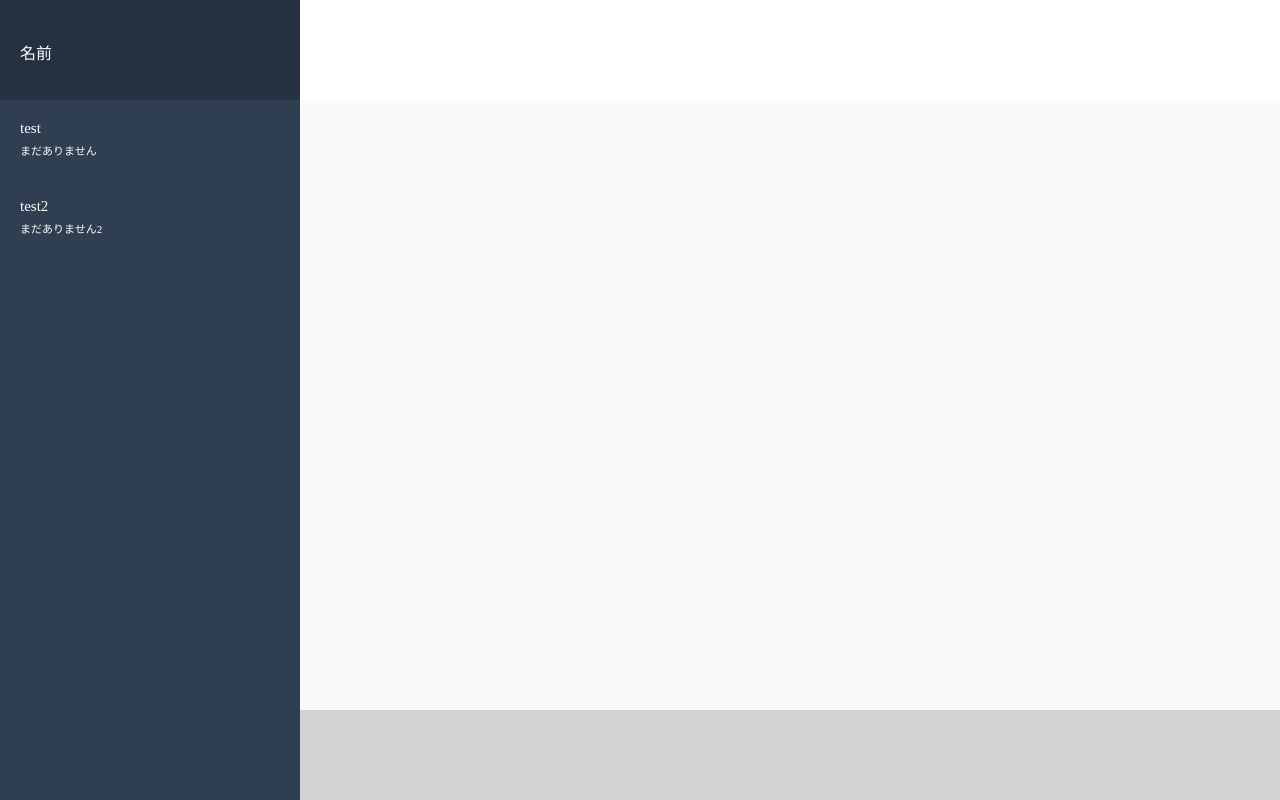
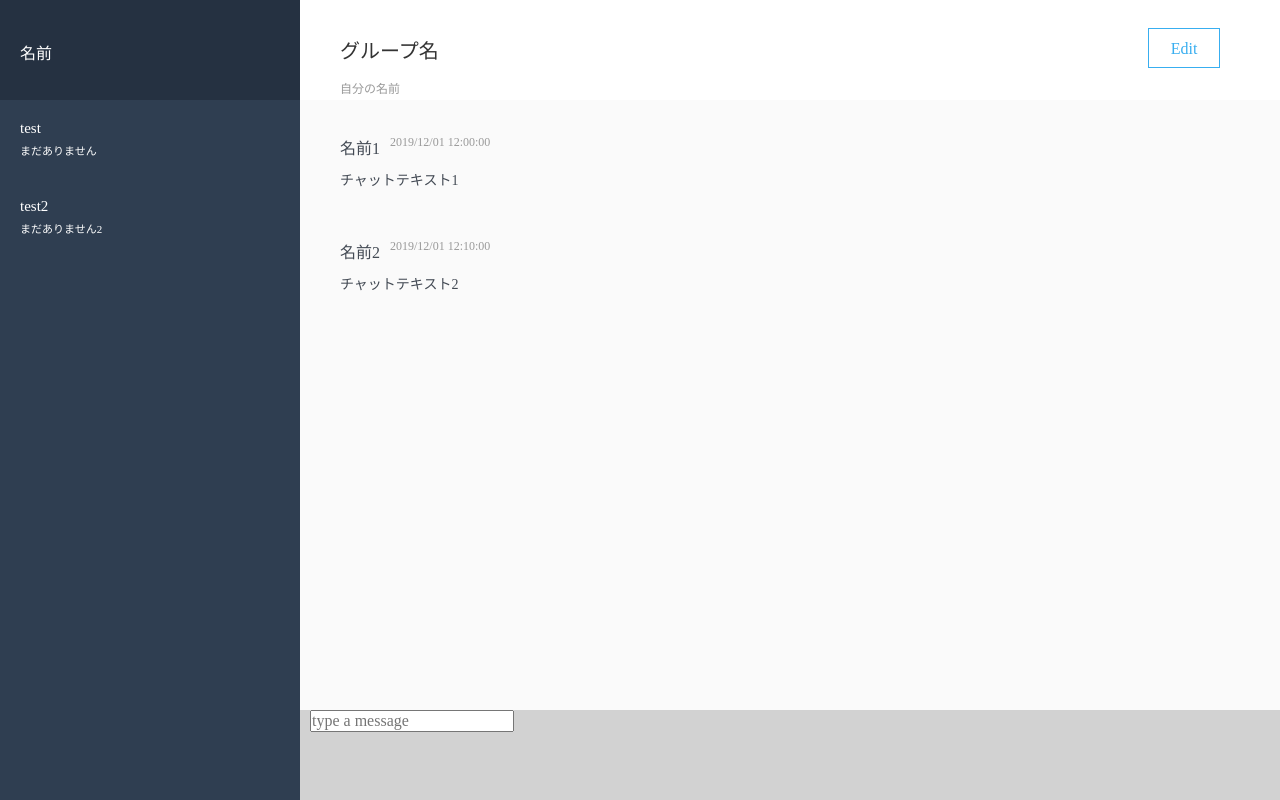
Before and after one commit to syo55555sono/chat-space, a Rails app: page / in a window 1280 px wide. Run offline with Rails 7, Linux system fonts and the light colour scheme; style sheets or scripts are compiled from the project's sources; some libraries are stand-ins or nearby versions.

Commit message:
main form以外

```diff
--- a/app/assets/stylesheets/_main-chat.scss
+++ b/app/assets/stylesheets/_main-chat.scss
@@ -5,22 +5,120 @@
 
   .main-header {
     height: 100px;
+    display: flex;
+    justify-content: space-between;
+    padding-left: 40px;
+    padding-right: 40px;
 
-    // &__left {
-    //   height: 100%;
-    //   margin-left: 40px;
+    &__left {
+      height: 100%;
+      width: 100%;
+      padding-top: 35px;
 
-    // }
+      &__group {
+        color: #333333;
+        font-size: 20px;
+        margin-bottom: 15px;
+      }
+
+      &__name {
+        color: #999999;
+        font-size: 12px;
+      }
+
+    }
+
+    &__right {
+
+      &__btn {
+        margin-top: 28px;
+        margin-right: 20px;
+        margin-left: 20px;
+        height: 40px;
+        width: 72px;
+        border: solid 1px
+
+      }
+
+      .btn {
+        color:#38aef0;
+        text-decoration: none;
+        text-align: center;
+        line-height: 40px;
+      }
+
+    }
+
   }
 
-  .chat-main {
+  .messages {
     background-color: #fafafafa;
     height: calc(100vh - 190px);
+    padding-top: 35px;
+    padding-left: 40px;
+
+    .message {
+      padding-bottom: 40px;
+
+      &__info {
+        display: flex;
+        margin-bottom: 10px;
+
+        &__talker {
+          color: #434a54;
+          font-size: 16px;
+        }
+
+        &__date {
+          color: #999999;
+          font-size: 12px;
+          margin-left: 10px;
+        }
+      }
+
+      &__text {
+        font-size: 14px;
+        color: #434A54;
+        margin-bottom: 10px;
+      }
+    }
   }
 
-  .main-footer {
+  .form {
     background-color: #d2d2d2;
     height: 90px;
+
+    .input-box {
+      position: relative;
+      display: flex;
+      width: 100%;
+
+      &__text {
+
+        height: 50px;
+        width: 100%;
+        padding: 0 40px 0 10px;
+        color: #434a54;
+        border-style: none;
+
+      }
+
+      &__image {
+        background-color: #999999;
+        font-size: 1.3rem;
+        position: absolute;
+        top: 10px;
+        right: 10px;
+
+      }
+
+      .i {
+        display: inline-block;
+        font-size: inherit;
+        text-rendering: auto;
+
+      }
+    }
 
   }
 
--- a/app/views/messages/_main_chat.html.haml
+++ b/app/views/messages/_main_chat.html.haml
@@ -1,15 +1,40 @@
 .index-main
   .main-header
-    -# .main-header__left
-    -# %p.main-header__left-group
-    -#   グループ名
-    -# %p.main-header__left-name
-    -#   自分
+    .main-header__left
 
-    -# .main-header__right
+      %p.main-header__left__group
+        グループ名
+      %p.main-header__left__name
+        自分の名前
 
+    .main-header__right
+      = link_to "#", class:"btn" do
+        %p.main-header__right__btn
+          Edit
 
-  .chat-main
+  .messages
+    .message
+      .message__info
+        %p.message__info__talker
+          名前1
+        %p.message__info__date
+          2019/12/01 12:00:00
+      .message__text
+        チャットテキスト1
 
+    .message
+      .message__info
+        %p.message__info__talker
+          名前2
+        %p.message__info__date
+          2019/12/01 12:10:00
+      .message__text
+        チャットテキスト2
 
-  .main-footer
+  .form
+    .input-box
+      .input-box__text
+        <input placeholder="type a message"></input>
+      .input-box__image
+        <i class="fa fa-image">
+        </i>
```
